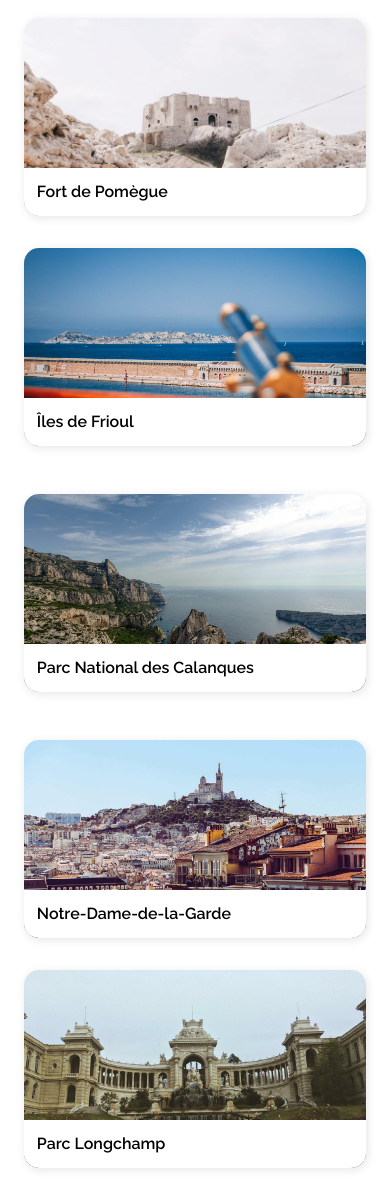
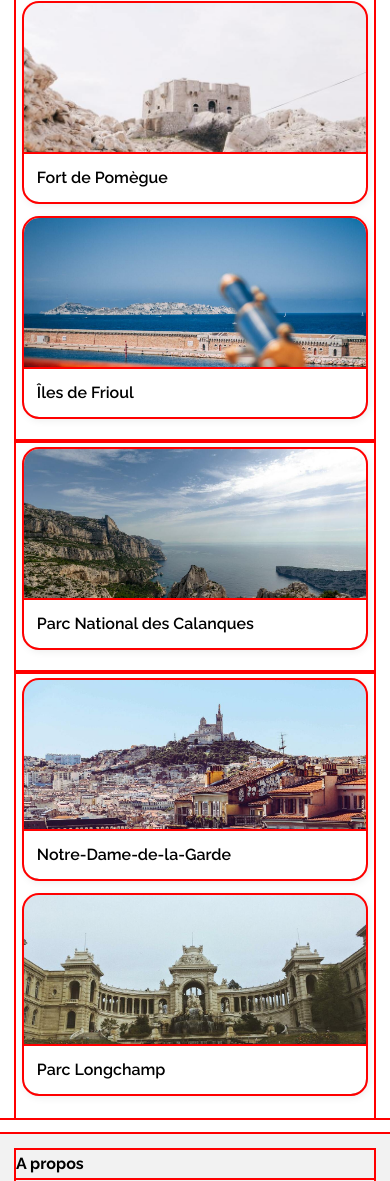
Before and after one commit to Lucasmomille/Reservia_ShowcaseSite, a website: page index.html in a window 390 px wide. Shown: the part 2927-4108 px from the top of the page. Drawn offline with Linux system fonts and the light colour scheme.

Commit message:
OkObjectfitActivities

```diff
--- a/index.html
+++ b/index.html
@@ -259,7 +259,7 @@
                 <article class="activity__elt">
                     <a href="#" class="activity__link">
                         <div class="activity__figure">
-                            <div class="activity__cover activity__cover--1"></div>
+                            <img src=images/activites/3_medium/reno-laithienne-QUgJhdY5Fyk-unsplash.jpg alt="Vieux Port" class="activity__img activity__img--1">
                             <h5 class="activity__text">Vieux Port</h5>
                         </div>
                     </a>
@@ -269,13 +269,13 @@
                 <article class="activity__elt">
                     <a href="#" class="activity__link">
                         <div class="activity__figure">
-                            <div class="activity__cover activity__cover--2"></div>
+                            <img src="images/activites/3_medium/paul-hermann-QFTrLdQIRhI-unsplash.jpg" alt="Fort de Pomègue" class="activity__img activity__img--2">
                             <h5 class="activity__text">Fort de Pomègue</h5>
                         </div>
                     </a>
                     <a href="#" class="activity__link">
                         <div class="activity__figure">
-                            <div class="activity__cover activity__cover--3"></div>
+                            <img src="images/activites/3_medium/kevin-hikari-rV_Qd1l-VXg-unsplash.jpg" alt="Îles de Frioul" class="activity__img activity__img--3">
                             <h5 class="activity__text">Îles de Frioul</h5>
                         </div>
                     </a>
@@ -284,7 +284,7 @@
                 <article class="activity__elt">
                     <a href="#" class="activity__link">
                         <div class="activity__figure">
-                            <div class="activity__cover activity__cover--4"></div>
+                            <img src="images/activites/3_medium/kilyan-sockalingum-NR8-cBCN3aI-unsplash.jpg" alt="Parc National des Calanques" class="activity__img activity__img--4">
                             <h5 class="activity__text">Parc National des Calanques</h5>
                         </div>
                     </a>
@@ -293,13 +293,13 @@
                 <article class="activity__elt">
                     <a href="#" class="activity__link">
                         <div class="activity__figure">
-                            <div class="activity__cover activity__cover--5"></div>
+                            <img src="images/activites/3_medium/florian-wehde-xW9e8gdotxI-unsplash.jpg" alt="Notre-Dame-de-la-Garde" class="activity__img activity__img--5">
                             <h5 class="activity__text">Notre-Dame-de-la-Garde</h5>
                         </div>
                     </a>
                     <a href="#" class="activity__link">
                         <div class="activity__figure">
-                            <div class="activity__cover activity__cover--6"></div>
+                            <img src="images/activites/3_medium/lena-paulin-wH2-EJoDcV0-unsplash.jpg" alt="Parc Longchamp" class="activity__img activity__img--6">
                             <h5 class="activity__text">Parc Longchamp</h5>
                         </div>
                     </a>
--- a/scss/base/_base.scss
+++ b/scss/base/_base.scss
@@ -4,6 +4,7 @@
     padding: 0;
     list-style-type: none;
     text-decoration: none;
+    outline: 2px red solid;
 }
 
 body {
--- a/scss/layout/_activities.scss
+++ b/scss/layout/_activities.scss
@@ -38,50 +38,59 @@
         border-radius: 15px;
         box-shadow: 1.5px 2px 10px 0.1px rgba(0, 0, 0, 0.1);
         margin-bottom: 2rem;
+        @include mobile-only {
+            margin-bottom: 1rem;
         }
-    &__cover {
+    }
+    &__img {
         width: 100%;
-        height: $size-cover;
-        background-position: center;
-        background-size: cover;
+        object-fit: cover;
         &--1 {
-            background-image: url(./../images/activites/3_medium/reno-laithienne-QUgJhdY5Fyk-unsplash.jpg);
+            min-height: 400px;
             @include mobile-only {
-                height: $size-cover*0.5;
+                min-height: 200px;
+                max-height: 201px;
             }
         }
         &--2 {
-            background-image: url(../images/activites/3_medium/paul-hermann-QFTrLdQIRhI-unsplash.jpg);
-            height: $size-cover*0.55;
+            max-height: 220px;
             @include mobile-only{
-                height: $size-cover*0.5;
+                min-height: 200px;
+                max-height: 201px;
             }
         }
         &--3 {
-            background-image: url(../images/activites/3_medium/kevin-hikari-rV_Qd1l-VXg-unsplash.jpg);
-            height: $size-cover*0.38;
+            max-height: 150px;
             @include mobile-only {
-                height: $size-cover*0.5;
+                min-height: 200px;
+                max-height: 201px;
             }
         }
         &--4 {
-            background-image: url(../images/activites/3_medium/kilyan-sockalingum-NR8-cBCN3aI-unsplash.jpg);
+            min-height: 400px;
             @include mobile-only{
-                height: $size-cover*0.5;
+                min-height: 200px;
+                max-height: 201px;
             }
         }
         &--5 {
-            background-image: url(../images/activites/3_medium/florian-wehde-xW9e8gdotxI-unsplash.jpg);
-            height: $size-cover*0.45;
+            min-height: 180px;
             @include mobile-only{
-                height: $size-cover*0.5;
+                min-height: 200px;
+                max-height: 201px;
+            }
+            @include tablet-only{
+                max-height: 170px;
             }
         }
         &--6 {
-            background-image: url(../images/activites/3_medium/lena-paulin-wH2-EJoDcV0-unsplash.jpg);
-            height: $size-cover*0.47;
+            max-height: 188px;
             @include mobile-only{
-                height: $size-cover*0.5;
+                min-height: 200px;
+                max-height: 201px;
+            }
+            @include tablet-only{
+                max-height: 190px;
             }
         }
     }
--- a/scss/layout/_footer.scss
+++ b/scss/layout/_footer.scss
@@ -7,6 +7,7 @@
     line-height: 1.7;
     @include mobile-only {
         flex-direction: column;
+        padding: 1rem;
     }
     @include tablet-only {
         text-align: center;
--- a/scss/utils/_variables.scss
+++ b/scss/utils/_variables.scss
@@ -9,7 +9,7 @@ $size-h2: $size-text*1.5;
 $size-h3: $size-text*1.1;
 
 $size-img: 110px;
-$size-cover: 400px;
+
 
 $margin-mobile: 1rem;
 
```
Also changed, not shown: css/main.css, 1 other file.
